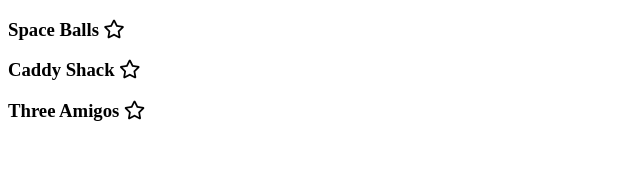
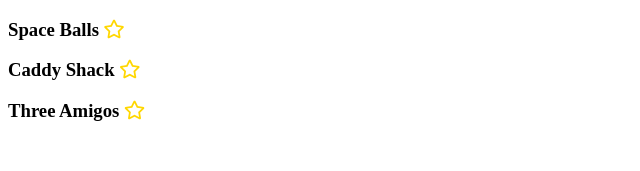
Before and after one commit to prescottbreeden/components_practice, an Angular app: page / in a window 1280 px wide. Shown: the top 171 px of the page, without its empty margins (0-640 px from the left). Built offline with nearby package versions, Linux system fonts and the light colour scheme.

Commit message:
made stars gold

```diff
--- a/src/app/favorite/favorite.component.css
+++ b/src/app/favorite/favorite.component.css
@@ -0,0 +1,3 @@
+.gold {
+    color: gold;
+}
--- a/src/app/favorite/favorite.component.html
+++ b/src/app/favorite/favorite.component.html
@@ -1,4 +1,4 @@
-<span>
+<span class="gold">
   <i class="far fa-star" *ngIf="!isFavorite" (click)="toggleFavorite()"></i>
   <i class="fas fa-star" *ngIf="isFavorite" (click)="toggleFavorite()"></i>
 </span>
```
